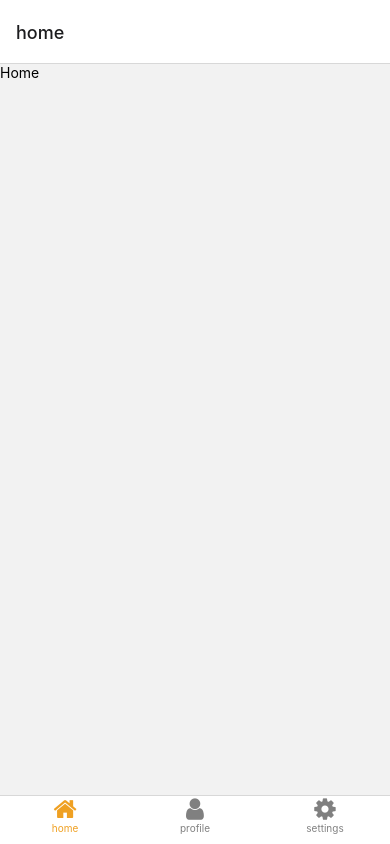
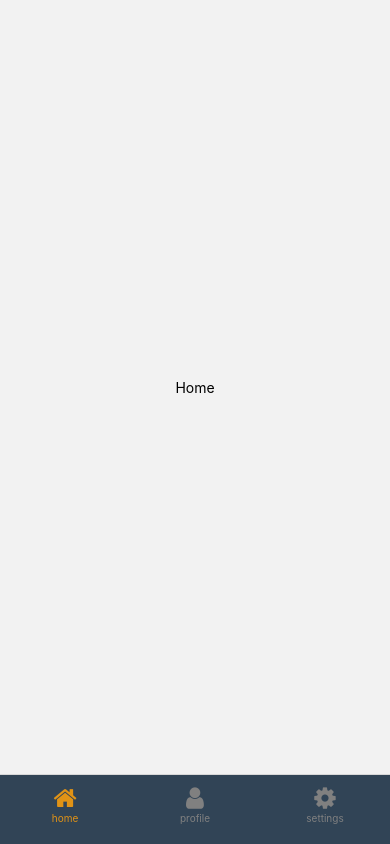
Before and after one commit to Hall-e3/practice, a React Native app: screen /app in a window 390 px wide. Built offline with nearby package versions, Linux system fonts and the light colour scheme.

Commit message:
bottom tab version 1

```diff
--- a/navigations/BottomStack.jsx
+++ b/navigations/BottomStack.jsx
@@ -26,6 +26,8 @@ export default function BottomStack() {
         tabBarActiveTintColor: "#e91e",
         tabBarInactiveTintColor: "gray",
         tabBarLabelStyle: { paddingBottom: 10, fontSize: 10 },
+        headerShown: false,
+        tabBarStyle: { padding: 10, height: 70,backgroundColor:"#314456" },
       })}
     >
       <Tab.Screen name="home" component={Home} />
--- a/screens/Home.jsx
+++ b/screens/Home.jsx
@@ -3,7 +3,7 @@ import React from "react";
 
 export default function Home() {
   return (
-    <View>
+    <View style={{ alignItems: "center", justifyContent: "center", flex: 1 }}>
       <Text>Home</Text>
     </View>
   );
--- a/screens/Profile.jsx
+++ b/screens/Profile.jsx
@@ -1,12 +1,12 @@
-import { StyleSheet, Text, View } from 'react-native'
-import React from 'react'
+import { StyleSheet, Text, View } from "react-native";
+import React from "react";
 
 export default function Profile() {
   return (
-    <View>
+    <View style={{ alignItems: "center", justifyContent: "center", flex: 1 }}>
       <Text>Profile</Text>
     </View>
-  )
+  );
 }
 
-const styles = StyleSheet.create({})
+const styles = StyleSheet.create({});
--- a/screens/Settings.jsx
+++ b/screens/Settings.jsx
@@ -3,7 +3,7 @@ import React from 'react'
 
 export default function Settings() {
   return (
-    <View>
+    <View style={{ alignItems: "center", justifyContent: "center", flex: 1 }}>
       <Text>Settings</Text>
     </View>
   )
```
